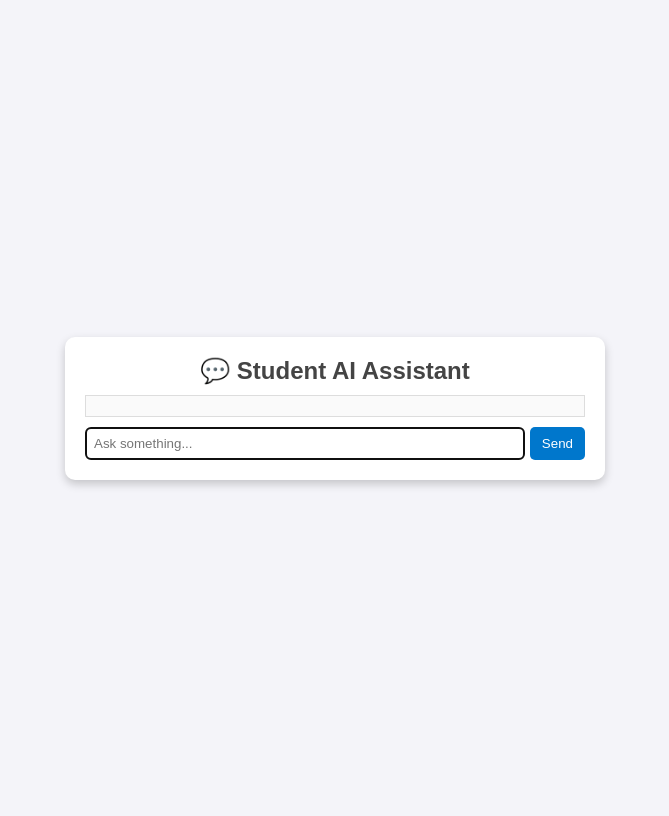
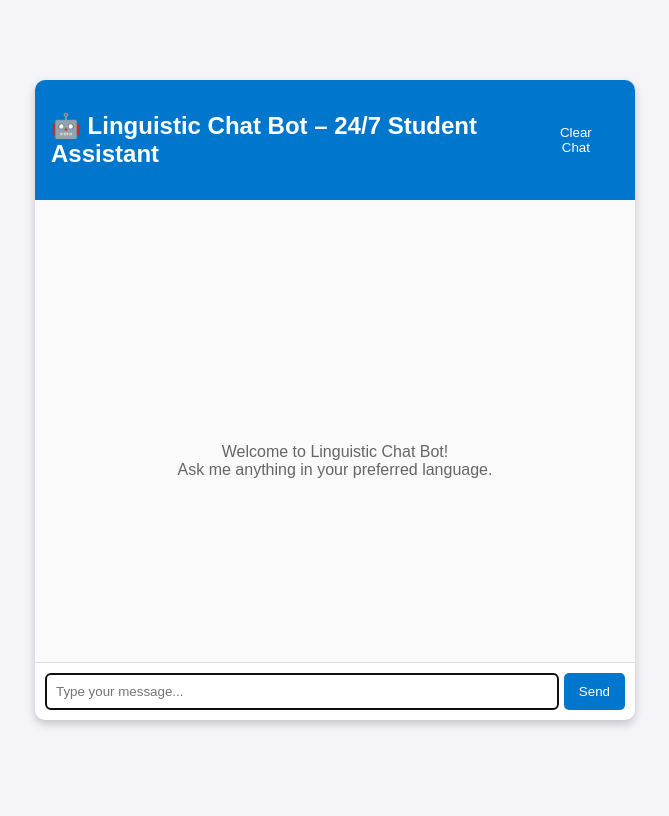
Before and after one commit to Vd-adasul/rag-project, a Flask app: page / in a window 1280 px wide. Shown: the whole page, without its empty margins (305-974 px from the left). After the commit the page ends 727 px from the top, so only its background shows below. Run offline with Flask 3, Linux system fonts and the light colour scheme.

Commit message:
Updated chatbot UI with clean design and clear chat feature

```diff
--- a/app.py
+++ b/app.py
@@ -66,3 +66,9 @@ def ask():
 
 if __name__ == "__main__":
     app.run(debug=True)
+
+
+@app.route("/clear", methods=["POST"])
+def clear():
+    session["history"] = []
+    return jsonify({"status": "cleared"})
--- a/rag_pipeline.py
+++ b/rag_pipeline.py
@@ -22,6 +22,8 @@ def rag_query(question: str) -> str:
 Answer the question using the documents below.
 If unsure, say you don’t know.
 
+⚠️ IMPORTANT: Always respond in the same language as the user's question.
+
 Documents:
 {context}
 
--- a/static/style.css
+++ b/static/style.css
@@ -5,60 +5,88 @@ body {
   justify-content: center;
   align-items: center;
   height: 100vh;
+  margin: 0;
 }
 
-.chat-container {
+.chat-wrapper {
   background: white;
   border-radius: 10px;
-  width: 500px;
-  max-width: 90%;
-  padding: 20px;
-  box-shadow: 0 4px 10px rgba(0,0,0,0.2);
+  width: 600px;
+  max-width: 95%;
+  height: 80vh;
   display: flex;
   flex-direction: column;
+  box-shadow: 0 4px 10px rgba(0,0,0,0.2);
 }
 
-h2 {
-  margin: 0 0 10px;
-  text-align: center;
-  color: #444;
+.chat-header {
+  display: flex;
+  justify-content: space-between;
+  align-items: center;
+  background: #0077cc;
+  color: white;
+  padding: 12px 16px;
+  border-radius: 10px 10px 0 0;
 }
 
-#chat-box {
+.chat-box {
   flex: 1;
-  border: 1px solid #ddd;
-  padding: 10px;
-  margin-bottom: 10px;
+  padding: 15px;
   overflow-y: auto;
-  max-height: 400px;
   background: #fafafa;
 }
 
+.welcome-msg {
+  text-align: center;
+  color: #666;
+  margin-top: 40%;
+}
+
+.msg {
+  margin: 10px 0;
+  max-width: 70%;
+  padding: 10px;
+  border-radius: 10px;
+  line-height: 1.4;
+  position: relative;
+}
+
 .user-msg {
-  text-align: right;
-  margin: 5px;
-  color: #333;
+  background: #0077cc;
+  color: white;
+  margin-left: auto;
+  border-bottom-right-radius: 0;
 }
 
 .ai-msg {
-  text-align: left;
-  margin: 5px;
-  color: #0077cc;
+  background: #e8e8e8;
+  color: #333;
+  margin-right: auto;
+  border-bottom-left-radius: 0;
+}
+
+.msg-time {
+  font-size: 0.75em;
+  color: #555;
+  margin-top: 5px;
+  text-align: right;
 }
 
 .input-area {
   display: flex;
+  border-top: 1px solid #ddd;
+  padding: 10px;
 }
 
 input[type="text"] {
   flex: 1;
-  padding: 8px;
+  padding: 10px;
   border-radius: 5px;
   border: 1px solid #ccc;
 }
 
 button {
-  padding: 8px 12px;
+  padding: 10px 15px;
   margin-left: 5px;
   border: none;
   border-radius: 5px;
@@ -66,3 +94,7 @@ button {
   color: white;
   cursor: pointer;
 }
+
+button:hover {
+  background: #005fa3;
+}
--- a/templates/index.html
+++ b/templates/index.html
@@ -2,15 +2,24 @@
 <html>
 <head>
   <meta charset="utf-8">
-  <title>Students AI Assistant</title>
+  <title>Linguistic Chat Bot – 24/7 Student Assistant</title>
   <link rel="stylesheet" href="/static/style.css">
 </head>
 <body>
-  <div class="chat-container">
-    <h2>💬 Student AI Assistant</h2>
-    <div id="chat-box"></div>
+  <div class="chat-wrapper">
+    <div class="chat-header">
+      <h2>🤖 Linguistic Chat Bot – 24/7 Student Assistant</h2>
+      <button id="clear-btn" onclick="clearChat()">Clear Chat</button>
+    </div>
+
+    <div id="chat-box" class="chat-box">
+      <div class="welcome-msg">
+        <p>Welcome to Linguistic Chat Bot!<br>Ask me anything in your preferred language.</p>
+      </div>
+    </div>
+
     <div class="input-area">
-      <input type="text" id="user-input" placeholder="Ask something..." autofocus>
+      <input type="text" id="user-input" placeholder="Type your message..." autofocus>
       <button onclick="sendMessage()">Send</button>
     </div>
   </div>
@@ -21,10 +30,18 @@
       const message = input.value.trim();
       if (!message) return;
 
+      const chatBox = document.getElementById("chat-box");
+
+      // Remove welcome text if present
+      const welcome = document.querySelector(".welcome-msg");
+      if (welcome) welcome.remove();
+
       // Show user message
-      const chatBox = document.getElementById("chat-box");
-      chatBox.innerHTML += `<div class='user-msg'><b>You:</b> ${message}</div>`;
-
+      chatBox.innerHTML += `
+        <div class="msg user-msg">
+          <div class="msg-text">${message}</div>
+          <div class="msg-time">${new Date().toLocaleTimeString()}</div>
+        </div>`;
       input.value = "";
 
       // Send to backend
@@ -36,8 +53,23 @@
       const data = await res.json();
 
       // Show AI reply
-      chatBox.innerHTML += `<div class='ai-msg'><b>AI:</b> ${data.answer}</div>`;
+      chatBox.innerHTML += `
+        <div class="msg ai-msg">
+          <div class="msg-text">${data.answer}</div>
+          <div class="msg-time">${new Date().toLocaleTimeString()}</div>
+        </div>`;
       chatBox.scrollTop = chatBox.scrollHeight;
+    }
+
+    async function clearChat() {
+      const chatBox = document.getElementById("chat-box");
+      chatBox.innerHTML = `
+        <div class="welcome-msg">
+          <p>Welcome to Linguistic Chat Bot!<br>Ask me anything in your preferred language.</p>
+        </div>`;
+
+      // Clear backend session
+      await fetch("/clear", { method: "POST" });
     }
 
     // Allow Enter key
```
